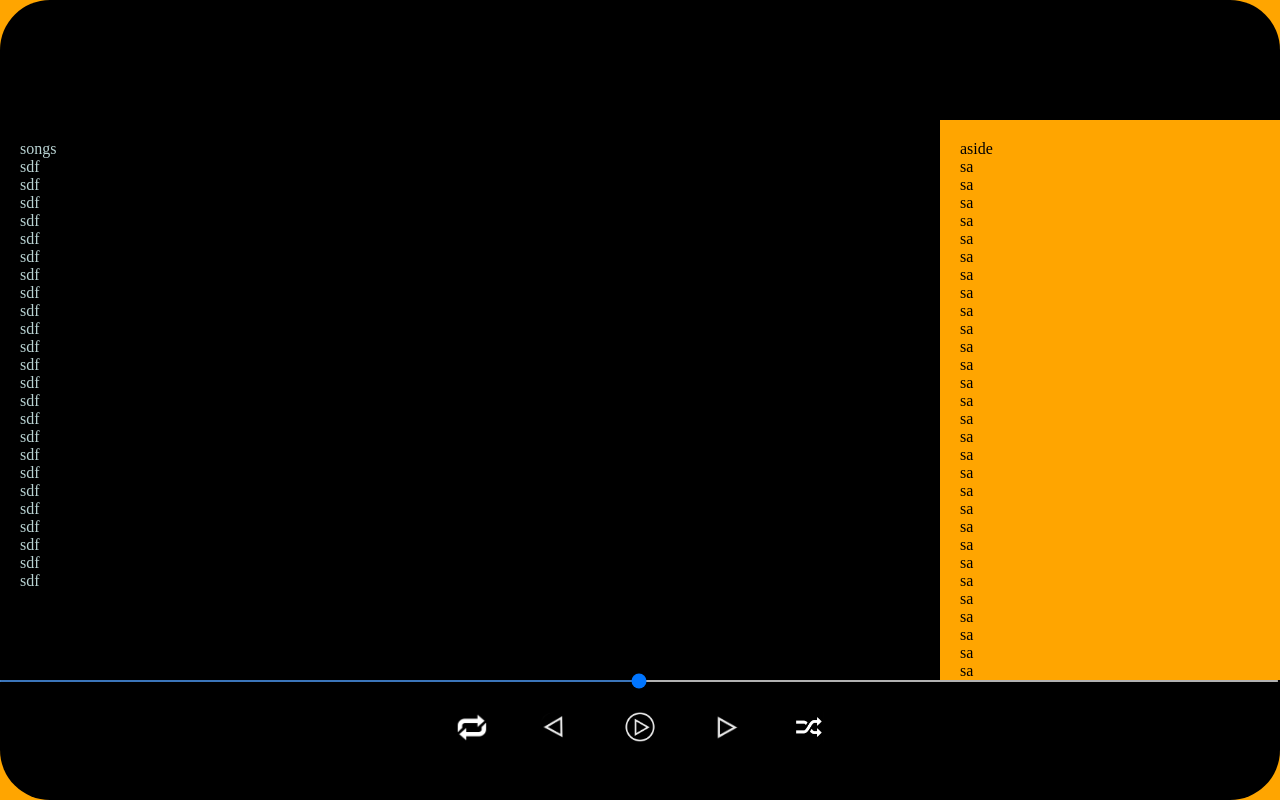
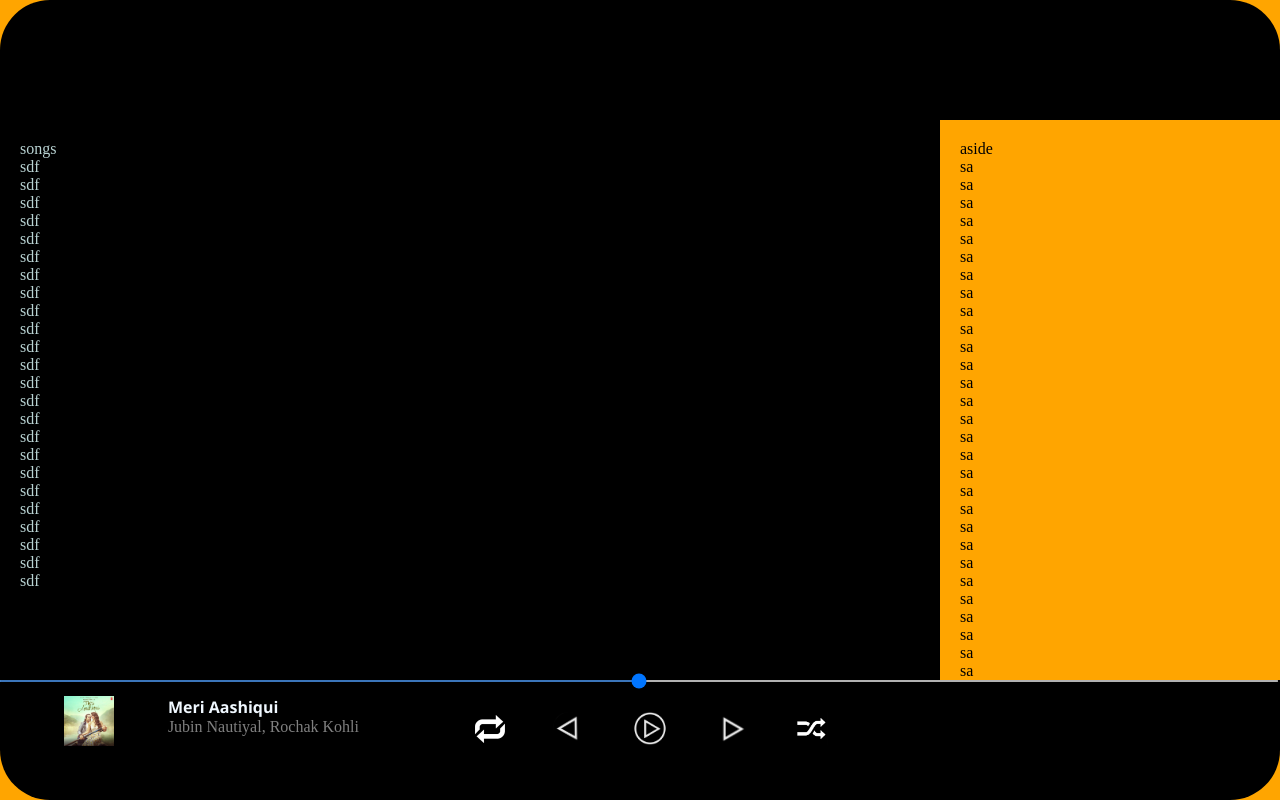
Before and after one commit to simple-op/Music-Player, a plain HTML site: page index.html in a window 1280 px wide. Drawn offline with Linux system fonts and the light colour scheme.

Commit message:
playing song added

```diff
--- a/index.html
+++ b/index.html
@@ -111,7 +111,9 @@
            <div id="progressbar"><input type="range"></div>
            <div id="player"  >
                             <div id="playingSong">
-
+                                 <div><img src="meri.jpg" alt=""></div>
+                                 <div style="color: gray;"> <strong style="color: aliceblue; font-family:'Segoe UI', Tahoma, Geneva, Verdana, sans-serif"> Meri Aashiqui</strong> <br>
+                                    Jubin Nautiyal, Rochak Kohli</div>
                             </div>
                             <div id="buttons">
                                 <div><img src="download.png" alt=""></div>
--- a/main.css
+++ b/main.css
@@ -116,8 +116,26 @@ body{
 
                           }
                      #playingSong{
+                         display: flex;
+                         flex-direction: row;
+                         justify-content:space-evenly;
+                         padding: 10px;
                            width: 33%;
                            }
+                        #playingSong div img{
+
+                          height: 50px;
+                        }
+
+                        #playingSong div img:hover{
+                          transition: all 1s;
+                          box-shadow: 5px 5px whitesmoke;
+                        }
+                        #playingSong div{
+                          width:auto;
+                          padding-t: 10px;
+                          text-align: left;
+                        }
 
 
                     #buttons{
@@ -136,10 +154,10 @@ body{
                                 }
                     #buttons img{
                            display: inline-block;
-                           height: 11%;
+                           height: 33px;
                            }
                      #buttons img:hover{
-                       height: 13%;
+                       height: 35px;
                      }
 
 
```
Also changed, not shown: meri.jpg (added).
